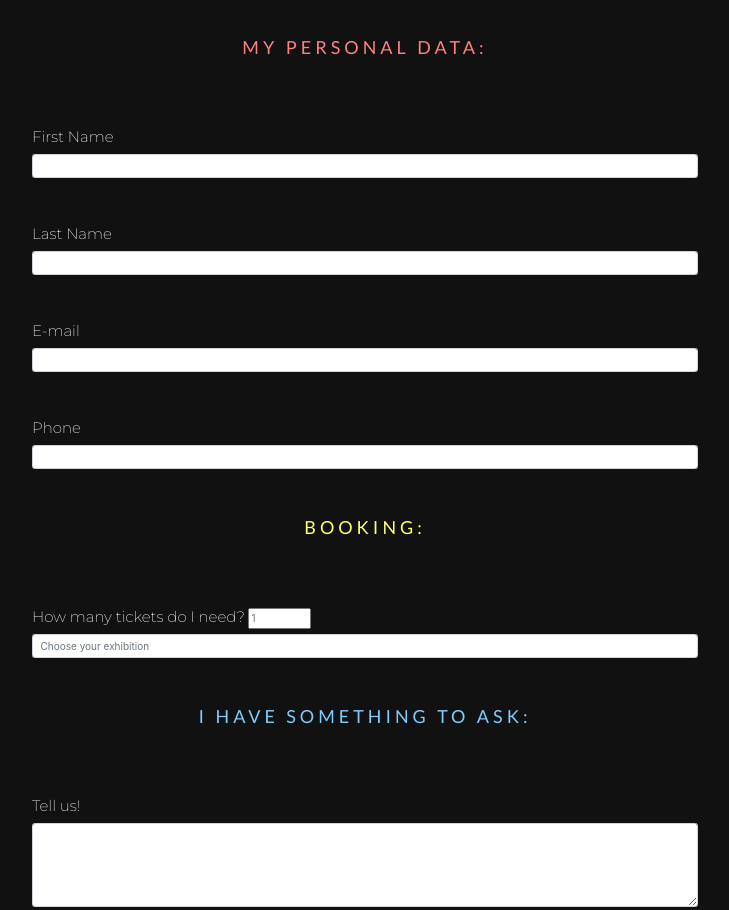
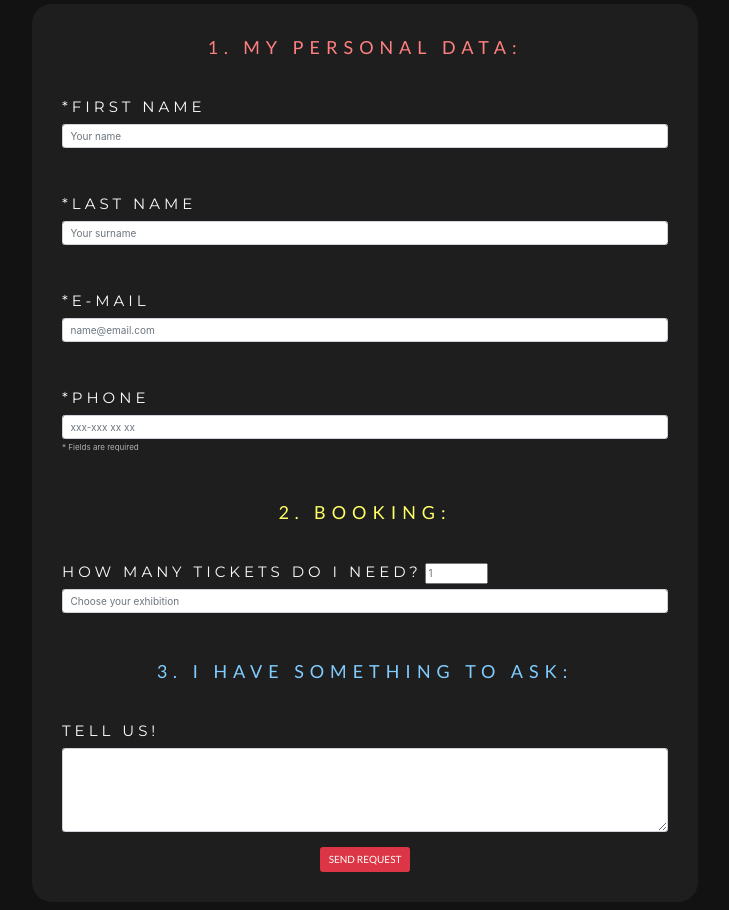
Before and after one commit to Code-Institute-Submissions/WIAM, a plain HTML site: page book.html in a window 1280 px wide. Shown: the part 937-1847 px from the top of the page, without its empty margins (275-1004 px from the left). Drawn offline with nearby package versions, Linux system fonts and the light colour scheme; a web font is replaced by a local one.

Commit message:
Added a better styling in form

```diff
--- a/assets/css/style.css
+++ b/assets/css/style.css
@@ -13,11 +13,11 @@
 
 /*---------------------------------------------------Colors*/
 .bg-black {
-  background-color: #111111;
+  background-color: #121212;
 }
 
 .bg-dark-custom {
-  background-color: #111111;
+  background-color: #121212;
 }
 
 .red {
@@ -228,8 +228,10 @@ form label{
   font-family: "Montserrat", sans-serif;
   color: #fafafa;
   font-size: 1.5rem;
-  font-weight: 200;
+  font-weight: 400;
   padding-top: 3rem;
+  text-transform: uppercase;
+  letter-spacing: 0.4rem;
 }
 
 form button {
@@ -242,10 +244,10 @@ form button {
   font-family: "Lato", sans-serif;
   font-weight: 400;
   color: #fafafa;
-  letter-spacing: 0.4rem;
+  letter-spacing: 0.6rem;
   text-transform: uppercase;
   font-size: 1.8rem;
-  padding: 3rem 0;
+  padding: 3rem 0 0 0;
   text-align: center;
 }
 
@@ -477,6 +479,9 @@ a.menu:active {
 .form-group-style {
   margin: 0 auto;
   max-width: 80%;
+  background-color: #1e1e1e;
+  padding: 0 3rem 3rem 3rem;
+  border-radius: 2rem;
 }
 
 form {
@@ -487,10 +492,12 @@ form {
   margin-bottom: 3rem;
 }
 
-legend {
-  margin-top: 0;
-  padding-top: 0;
+input:focus {
+  background-color: #b1afaf;
+  border: 1px solid #fafafa;
 }
+
+
 /*---------------------------------------------------Footer*/
 
 footer {
--- a/book.html
+++ b/book.html
@@ -98,44 +98,50 @@
         <!------------------------------------------------------------------------------Contact Form-->
         <form class="form-group-style" action="#" method="post">
           <fieldset>
-            <legend class="legend-text red">My personal data:</legend>
-            <label for="fname">First Name</label>
+            <legend class="legend-text red d-sm-block d-md-none">1. About me:</legend>
+            <legend class="legend-text red d-none d-md-block">1. My personal data:</legend>
+            <label for="fname">*First Name</label>
             <input
               type="text"
               id="fname"
               name="fname"
               class="form-control"
+              placeholder="Your name"
               required
             /><br />
-            <label for="lname">Last Name</label>
+            <label for="lname">*Last Name</label>
             <input
               type="text"
               id="lname"
               name="lname"
               class="form-control"
+              placeholder="Your surname"
               required
             /><br />
-            <label for="email">E-mail</label>
+            <label for="email">*E-mail</label>
             <input
               type="email"
               id="email"
               name="email"
               class="form-control"
+              placeholder="name@email.com"
               required
             /><br />
-            <label for="phone">Phone</label>
+            <label for="phone">*Phone</label>
             <input
               type="tel"
               id="phone"
               name="phone"
               class="form-control"
               pattern="[0-9]{10}"
+              placeholder="xxx-xxx xx xx"
               required
             />
+            <small>* Fields are required</small>
           </fieldset>
           <br />
           <fieldset>
-            <legend class="legend-text yellow">Booking:</legend>
+            <legend class="legend-text yellow">2. Booking:</legend>
             <label for="quantity">How many tickets do I need?</label>
             <input
               type="number"
@@ -161,9 +167,14 @@
           </fieldset>
           <br />
           <fieldset>
-            <legend class="legend-text blue">I have something to ask:</legend>
+            <legend class="legend-text blue d-sm-block d-md-none">3. I want to say:</legend>
+            <legend class="legend-text blue d-none d-md-block">3. I have something to ask:</legend>
             <label for="message">Tell us!</label>
-            <textarea id="message" name="message" rows="5" class="form-control">
+            <textarea id="message"
+            name="message"
+            rows="5"
+            class="form-control"
+            placeholder="Feel free to write us anything you want to say!">
             </textarea>
           </fieldset>
           <br />
```
